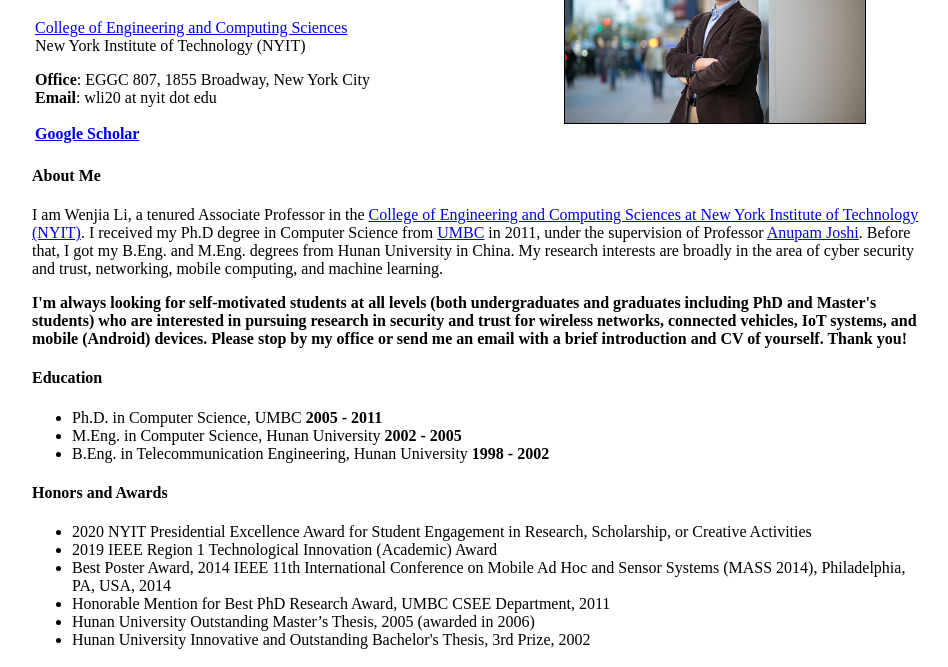
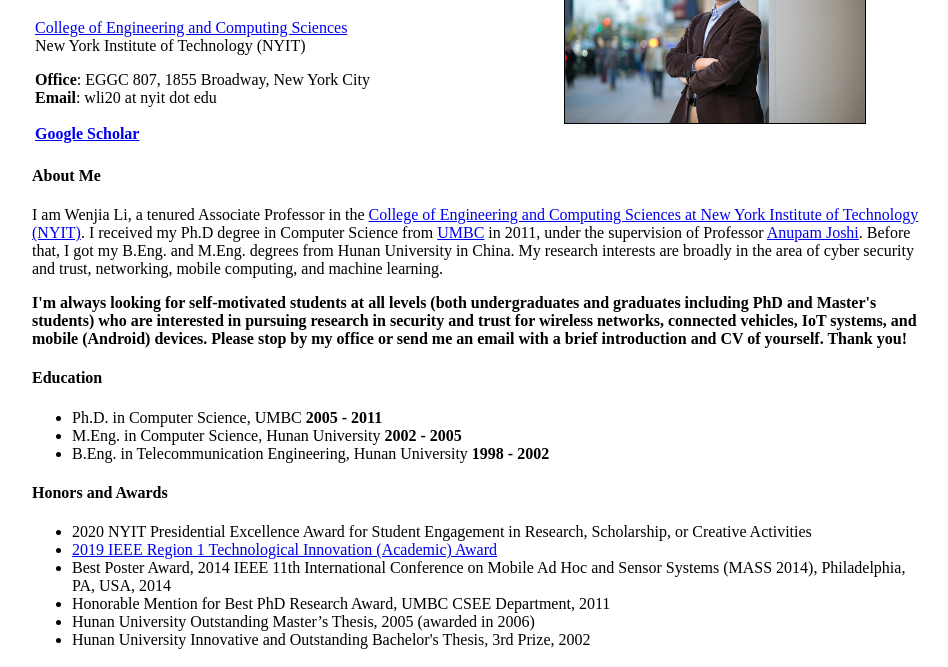
Before and after one commit to li-wenjia/wenjiali, a plain HTML site: page index.html in a window 1280 px wide. Shown: the part 122-789 px from the top of the page, without its empty margins (96-1044 px from the left). Drawn offline with Linux system fonts and the light colour scheme.

Commit message:
Update index.html

```diff
--- a/index.html
+++ b/index.html
@@ -76,7 +76,7 @@
     <h4>Honors and Awards</h4>
     <ul>
     	<li>2020 NYIT Presidential Excellence Award for Student Engagement in Research, Scholarship, or Creative Activities</li>
-	<li>2019 IEEE Region 1 Technological Innovation (Academic) Award</li>
+	<li><a href="https://r1.ieee.org/2019/10/08/2019-ieee-region-1-major-awards-released/" target="_blank">2019 IEEE Region 1 Technological Innovation (Academic) Award</a></li>
 	<li>Best Poster Award, 2014 IEEE 11th International Conference on Mobile Ad Hoc and Sensor Systems (MASS 2014), Philadelphia, PA, USA, 2014</li>
 	<li>Honorable Mention for Best PhD Research Award, UMBC CSEE Department, 2011</li>
 	<li>Hunan University Outstanding Master’s Thesis, 2005 (awarded in 2006)</li>
```
